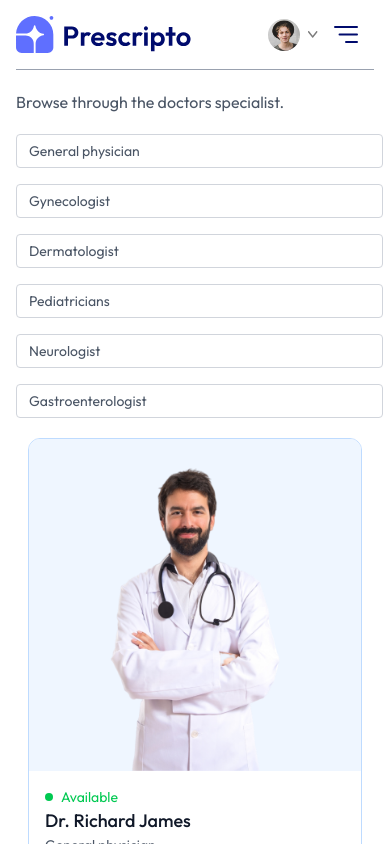
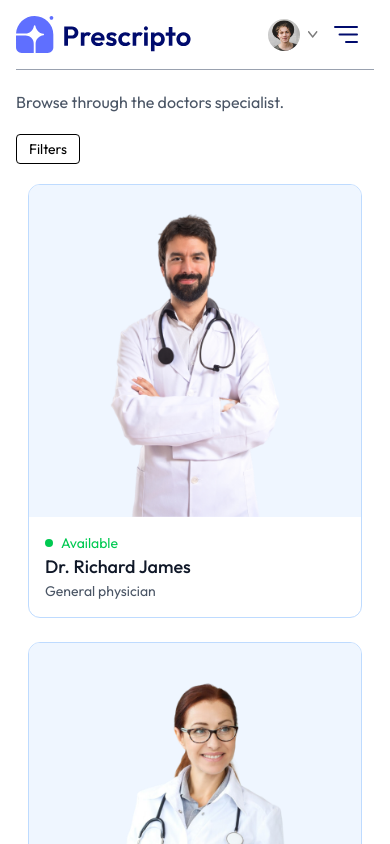
Before and after one commit to DhirajNeupane-999/Appartment-booking-system, a React (Vite) app in the folder frontend/: page /doctors in a window 390 px wide. Shown: the top 844 px of the page. Built offline with nearby package versions, Linux system fonts and the light colour scheme.

Commit message:
add filter btn into doctors page

```diff
--- a/frontend/src/pages/Doctors.jsx
+++ b/frontend/src/pages/Doctors.jsx
@@ -7,9 +7,19 @@
   const { slug } = useParams();
   const { pathname } = useLocation();
   const [filterDoc, setFilterDoc] = useState([]);
+  const [showFilter, setShowFilter] = useState(false);
   const navigate = useNavigate();
 
   const { doctors } = useContext(AppContext);
+
+  const specialityList = [
+    { name: "General physician", slug: "general-physician" },
+    { name: "Gynecologist", slug: "gynecologist" },
+    { name: "Dermatologist", slug: "dermatologist" },
+    { name: "Pediatricians", slug: "pediatricians" },
+    { name: "Neurologist", slug: "neurologist" },
+    { name: "Gastroenterologist", slug: "gastroenterologist" },
+  ];
 
   const applyFilter = () => {
     if (slug) {
@@ -39,79 +49,35 @@
     <div>
       <p className="text-gray-600">Browse through the doctors specialist.</p>
       <div className="flex flex-col sm:flex-row items-start gap-5 mt-5">
-        <div className="flex flex-col gap-4 text-sm text-gray-600">
+        <button
+          className={`${
+            showFilter ? "bg-primary text-white" : ""
+          } py-1 px-3 border rounded text-sm transition-all sm:hidden`}
+          onClick={() => setShowFilter((prev) => !prev)}
+        >
+          Filters
+        </button>
+        <div
+          className={`${
+            showFilter ? "flex" : "hidden sm:flex"
+          } flex-col gap-4 text-sm text-gray-600`}
+        >
+          {specialityList.map((doc) => (
             <p
-            onClick={() =>
-              slug === "general-physician"
+              key={doc.slug}
+              onClick={() => {
+                slug === doc.slug
                   ? navigate("/doctors")
-                : navigate("/doctors/general-physician")
-            }
+                  : navigate(`/doctors/${doc.slug}`);
+                setShowFilter(false);
+              }}
               className={`w-[94vw] sm:w-auto pl-3 py-1.5 pr-16 border border-gray-300 rounded transition-all cursor-pointer ${
-              slug === "general-physician" ? "bg-indigo-100 text-black" : ""
+                slug === doc.slug ? "bg-indigo-100 text-black" : ""
               }`}
             >
-            General physician
+              {doc.name}
             </p>
-          <p
-            onClick={() =>
-              slug === "gynecologist"
-                ? navigate("/doctors")
-                : navigate("/doctors/gynecologist")
-            }
-            className={`w-[94vw] sm:w-auto pl-3 py-1.5 pr-16 border border-gray-300 rounded transition-all cursor-pointer ${
-              slug === "gynecologist" ? "bg-indigo-100 text-black" : ""
-            }`}
-          >
-            Gynecologist
-          </p>
-          <p
-            onClick={() =>
-              slug === "dermatologist"
-                ? navigate("/doctors")
-                : navigate("/doctors/dermatologist")
-            }
-            className={`w-[94vw] sm:w-auto pl-3 py-1.5 pr-16 border border-gray-300 rounded transition-all cursor-pointer ${
-              slug === "dermatologist" ? "bg-indigo-100 text-black" : ""
-            }`}
-          >
-            Dermatologist
-          </p>
-          <p
-            onClick={() =>
-              slug === "pediatricians"
-                ? navigate("/doctors")
-                : navigate("/doctors/pediatricians")
-            }
-            className={`w-[94vw] sm:w-auto pl-3 py-1.5 pr-16 border border-gray-300 rounded transition-all cursor-pointer ${
-              slug === "pediatricians" ? "bg-indigo-100 text-black" : ""
-            }`}
-          >
-            Pediatricians
-          </p>
-          <p
-            onClick={() =>
-              slug === "neurologist"
-                ? navigate("/doctors")
-                : navigate("/doctors/neurologist")
-            }
-            className={`w-[94vw] sm:w-auto pl-3 py-1.5 pr-16 border border-gray-300 rounded transition-all cursor-pointer ${
-              slug === "neurologist" ? "bg-indigo-100 text-black" : ""
-            }`}
-          >
-            Neurologist
-          </p>
-          <p
-            onClick={() =>
-              slug === "gastroenterologist"
-                ? navigate("/doctors")
-                : navigate("/doctors/gastroenterologist")
-            }
-            className={`w-[94vw] sm:w-auto pl-3 py-1.5 pr-16 border border-gray-300 rounded transition-all cursor-pointer ${
-              slug === "gastroenterologist" ? "bg-indigo-100 text-black" : ""
-            }`}
-          >
-            Gastroenterologist
-          </p>
+          ))}
         </div>
         <div className="w-full grid grid-cols-[repeat(auto-fill,_minmax(200px,_1fr))] gap-4 gap-y-6 px-3 sm:px-0">
           {filterDoc.map((doctor, index) => (
```
Lines whose indentation alone changed are shown as unchanged.
